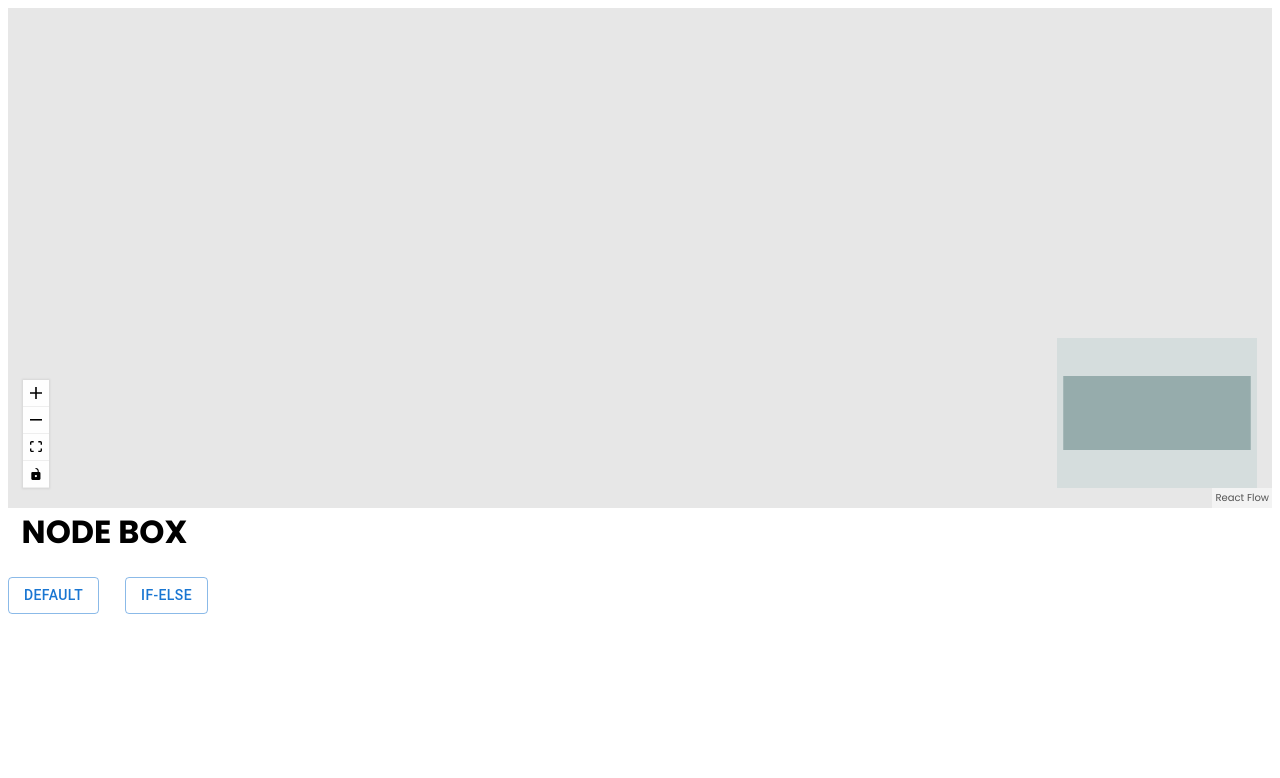
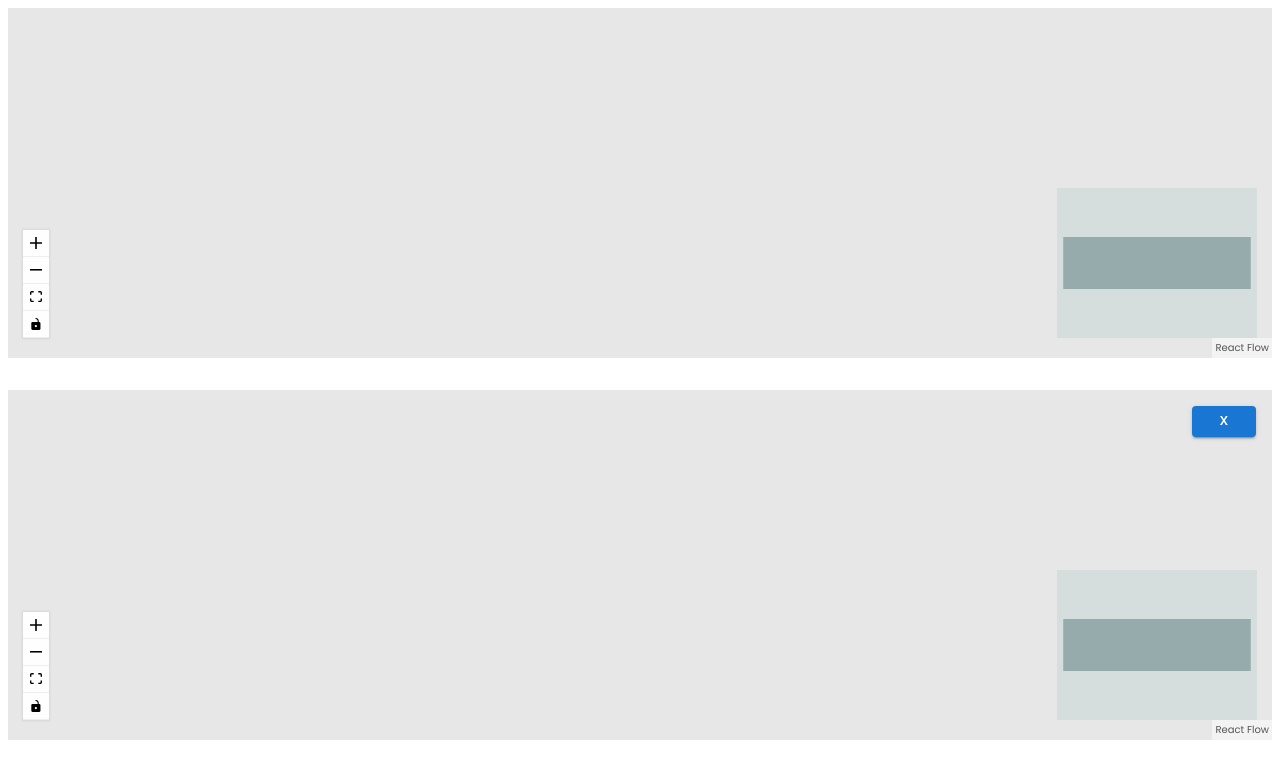
Before and after one commit to dsouzaian2000/react-flow-demo, a React (Create React App) app: page / in a window 1280 px wide. Shown: the top 778 px of the page. Built offline with nearby package versions, Linux system fonts and the light colour scheme.

Commit message:
Multiple flows added

```diff
--- a/src/App.js
+++ b/src/App.js
@@ -7,6 +7,7 @@ import { GlobalContext } from "./GlobalContext";
 
 import Default from "./components/Default/Default.component";
 import IfElse from "./components/IfElse/IfElse.component";
+import DualScreen from "./components/DualScreen/DualScreen.component";
 
 const data = [
   {
@@ -95,7 +96,7 @@ const data = [
 ];
 
 const App = () => {
-  const [component, setComponent] = useState(1);
+  const [component, setComponent] = useState(2);
 
   //state for flow
   const [nodeElements, setNodeElements] = useState([]);
@@ -117,7 +118,10 @@ const App = () => {
     >
       {component === 0 && <Default />}
       {component === 1 && <IfElse />}
+      {component === 2 && <DualScreen />}
 
+      {component !== 2 && (
+        <>
           <h1 style={{ marginTop: "0rem" }}> &nbsp; NODE BOX </h1>
           <div className="buttons-group">
             <Button onClick={() => setComponent(0)} variant="outlined">
@@ -127,6 +131,8 @@ const App = () => {
               If-Else
             </Button>
           </div>
+        </>
+      )}
     </GlobalContext.Provider>
   );
 };
--- /dev/null
+++ b/src/components/DualScreen/DualScreen.component.js
@@ -0,0 +1,300 @@
+import React from "react";
+import ReactFlow, {
+  Background,
+  Controls,
+  MiniMap,
+  ReactFlowProvider,
+} from "react-flow-renderer";
+import Button from "@mui/material/Button";
+
+import styles from "./DualScreen.module.css";
+
+const DualScreen = () => {
+  const [showSecondaryMap, setSecondaryMap] = React.useState(true);
+
+  const elements1 = [
+    {
+      id: "horizontal-1",
+      sourcePosition: "right",
+      type: "input",
+      className: "dark-node",
+      data: { label: "Input" },
+      position: { x: 0, y: 80 },
+    },
+    {
+      id: "horizontal-2",
+      sourcePosition: "right",
+      targetPosition: "left",
+      data: {
+        label: (
+          <div
+            onClick={(e) => {
+              if (e.detail === 2) setSecondaryMap(true);
+            }}
+          >
+            {" "}
+            Node 2{" "}
+          </div>
+        ),
+      },
+      position: { x: 250, y: 0 },
+    },
+    {
+      id: "horizontal-3",
+      sourcePosition: "right",
+      targetPosition: "left",
+      data: {
+        label: (
+          <div
+            onClick={(e) => {
+              if (e.detail === 2) setSecondaryMap(true);
+            }}
+          >
+            {" "}
+            Node 3
+          </div>
+        ),
+      },
+      position: { x: 250, y: 160 },
+    },
+    {
+      id: "horizontal-4",
+      sourcePosition: "right",
+      targetPosition: "left",
+      data: { label: "Node 4" },
+      position: { x: 500, y: 0 },
+    },
+    {
+      id: "horizontal-5",
+      sourcePosition: "top",
+      targetPosition: "bottom",
+      data: { label: "Node 5" },
+      position: { x: 500, y: 100 },
+    },
+    {
+      id: "horizontal-6",
+      sourcePosition: "bottom",
+      targetPosition: "top",
+      data: { label: "Node 6" },
+      position: { x: 500, y: 230 },
+    },
+
+    {
+      id: "horizontal-e1-2",
+      source: "horizontal-1",
+      type: "smoothstep",
+      target: "horizontal-2",
+      animated: true,
+    },
+    {
+      id: "horizontal-e1-3",
+      source: "horizontal-1",
+      type: "smoothstep",
+      target: "horizontal-3",
+      animated: true,
+    },
+    {
+      id: "horizontal-e1-4",
+      source: "horizontal-2",
+      type: "smoothstep",
+      target: "horizontal-4",
+      label: "edge label",
+    },
+    {
+      id: "horizontal-e3-5",
+      source: "horizontal-3",
+      type: "smoothstep",
+      target: "horizontal-5",
+      animated: true,
+    },
+    {
+      id: "horizontal-e3-6",
+      source: "horizontal-3",
+      type: "smoothstep",
+      target: "horizontal-6",
+      animated: true,
+    },
+    {
+      id: "horizontal-e5-7",
+      source: "horizontal-5",
+      type: "smoothstep",
+      target: "horizontal-7",
+      animated: true,
+    },
+    {
+      id: "horizontal-e6-8",
+      source: "horizontal-6",
+      type: "smoothstep",
+      target: "horizontal-8",
+      animated: true,
+    },
+  ];
+
+  const elements2 = [
+    {
+      id: "demo-1",
+      sourcePosition: "right",
+      type: "input",
+      className: "dark-node",
+      data: { label: "Input" },
+      position: { x: 0, y: 80 },
+    },
+    {
+      id: "demo-2",
+      sourcePosition: "right",
+      targetPosition: "left",
+      data: { label: "A Node" },
+      position: { x: 250, y: 0 },
+    },
+    {
+      id: "demo-3",
+      sourcePosition: "right",
+      targetPosition: "left",
+      data: { label: "Node 3" },
+      position: { x: 250, y: 160 },
+    },
+    {
+      id: "demo-4",
+      sourcePosition: "right",
+      targetPosition: "left",
+      data: { label: "Node 4" },
+      position: { x: 500, y: 0 },
+    },
+    {
+      id: "demo-5",
+      sourcePosition: "top",
+      targetPosition: "bottom",
+      data: { label: "Node 5" },
+      position: { x: 500, y: 100 },
+    },
+    {
+      id: "demo-6",
+      sourcePosition: "bottom",
+      targetPosition: "top",
+      data: { label: "Node 6" },
+      position: { x: 500, y: 230 },
+    },
+
+    {
+      id: "demo-e1-2",
+      source: "demo-1",
+      type: "smoothstep",
+      target: "demo-2",
+      animated: true,
+    },
+    {
+      id: "demo-e1-3",
+      source: "demo-1",
+      type: "smoothstep",
+      target: "demo-3",
+      animated: true,
+    },
+    {
+      id: "demo-e1-4",
+      source: "demo-2",
+      type: "smoothstep",
+      target: "demo-4",
+      label: "edge label",
+    },
+    {
+      id: "demo-e3-5",
+      source: "demo-3",
+      type: "smoothstep",
+      target: "demo-5",
+      animated: true,
+    },
+    {
+      id: "demo-e3-6",
+      source: "demo-3",
+      type: "smoothstep",
+      target: "demo-6",
+      animated: true,
+    },
+    {
+      id: "demo-e5-7",
+      source: "demo-5",
+      type: "smoothstep",
+      target: "demo-7",
+      animated: true,
+    },
+    {
+      id: "demo-e6-8",
+      source: "demo-6",
+      type: "smoothstep",
+      target: "demo-8",
+      animated: true,
+    },
+  ];
+
+  return (
+    <>
+      <div style={{ height: 350 }}>
+        <ReactFlowProvider>
+          <ReactFlow
+            elements={elements1}
+            defaultZoom={0.7}
+            onLoad={() => {
+              setTimeout(() => {
+                document.querySelector(".react-flow__controls-fitview").click();
+              }, 100);
+            }}
+          >
+            <MiniMap
+              nodeColor={(n) => {
+                if (n.style?.background) return n.style.background;
+                if (n.nodeType === "default") return "#0041d0";
+                if (n.nodeType === "if-else") return "#ff0072";
+                return "#eee";
+              }}
+              nodeBorderRadius={20}
+              style={{ background: "#96ACAC" }}
+            />
+            <Background variant="lines" color="#E5E5E5" gap={1} size={0.5} />
+            <Controls />
+          </ReactFlow>
+        </ReactFlowProvider>
+      </div>
+      {showSecondaryMap && (
+        <div style={{ height: 350, marginTop: "2rem" }}>
+          <ReactFlowProvider>
+            <ReactFlow
+              elements={elements2}
+              defaultZoom={0.7}
+              onLoad={() => {
+                setTimeout(() => {
+                  document
+                    .querySelectorAll(".react-flow__controls-fitview")[1]
+                    .click();
+                }, 100);
+              }}
+            >
+              <MiniMap
+                nodeColor={(n) => {
+                  if (n.style?.background) return n.style.background;
+                  if (n.nodeType === "default") return "#0041d0";
+                  if (n.nodeType === "if-else") return "#ff0072";
+                  return "#eee";
+                }}
+                nodeBorderRadius={20}
+                style={{ background: "#96ACAC" }}
+              />
+              <div className={styles.minimap_buttons}>
+                <Button
+                  onClick={() => setSecondaryMap(false)}
+                  size="small"
+                  variant="contained"
+                >
+                  X
+                </Button>
+              </div>
+              <Background variant="lines" color="#E5E5E5" gap={1} size={0.5} />
+              <Controls />
+            </ReactFlow>
+          </ReactFlowProvider>
+        </div>
+      )}
+    </>
+  );
+};
+
+export default DualScreen;
--- /dev/null
+++ b/src/components/DualScreen/DualScreen.module.css
@@ -0,0 +1,6 @@
+.minimap_buttons {
+  right: 0;
+  margin: 1rem;
+  position: absolute;
+  z-index: 4;
+}
--- a/src/components/IfElse/IfElse.component.js
+++ b/src/components/IfElse/IfElse.component.js
@@ -120,7 +120,7 @@ function IfElse() {
           style={{ background: "#96ACAC" }}
         />
         <Background variant="lines" color="#E5E5E5" gap={1} size={0.5} />
-        <Controls />{" "}
+        <Controls />
       </ReactFlow>
     </div>
   );
```
Also changed, not shown: 1 other file (tests, documents, lock files or other folders). Lines whose indentation alone changed are shown as unchanged.
